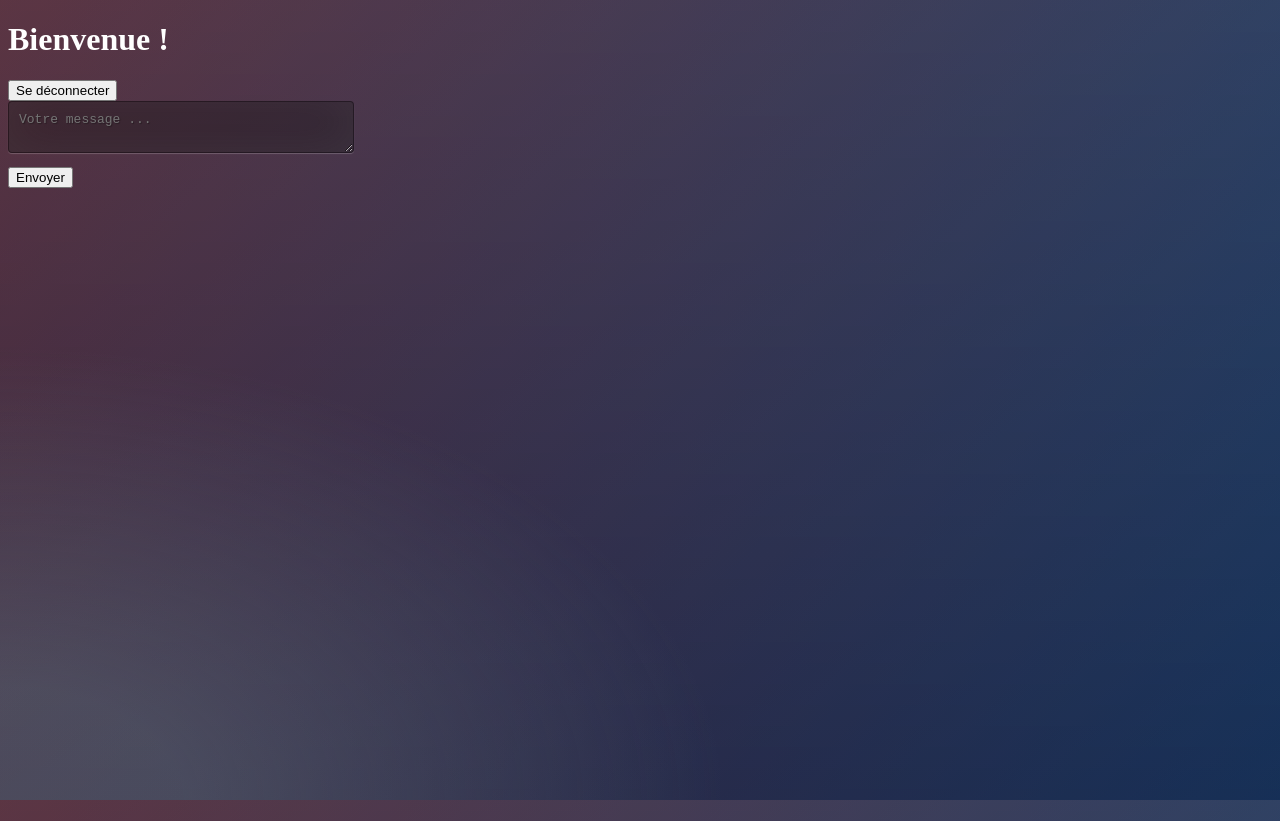
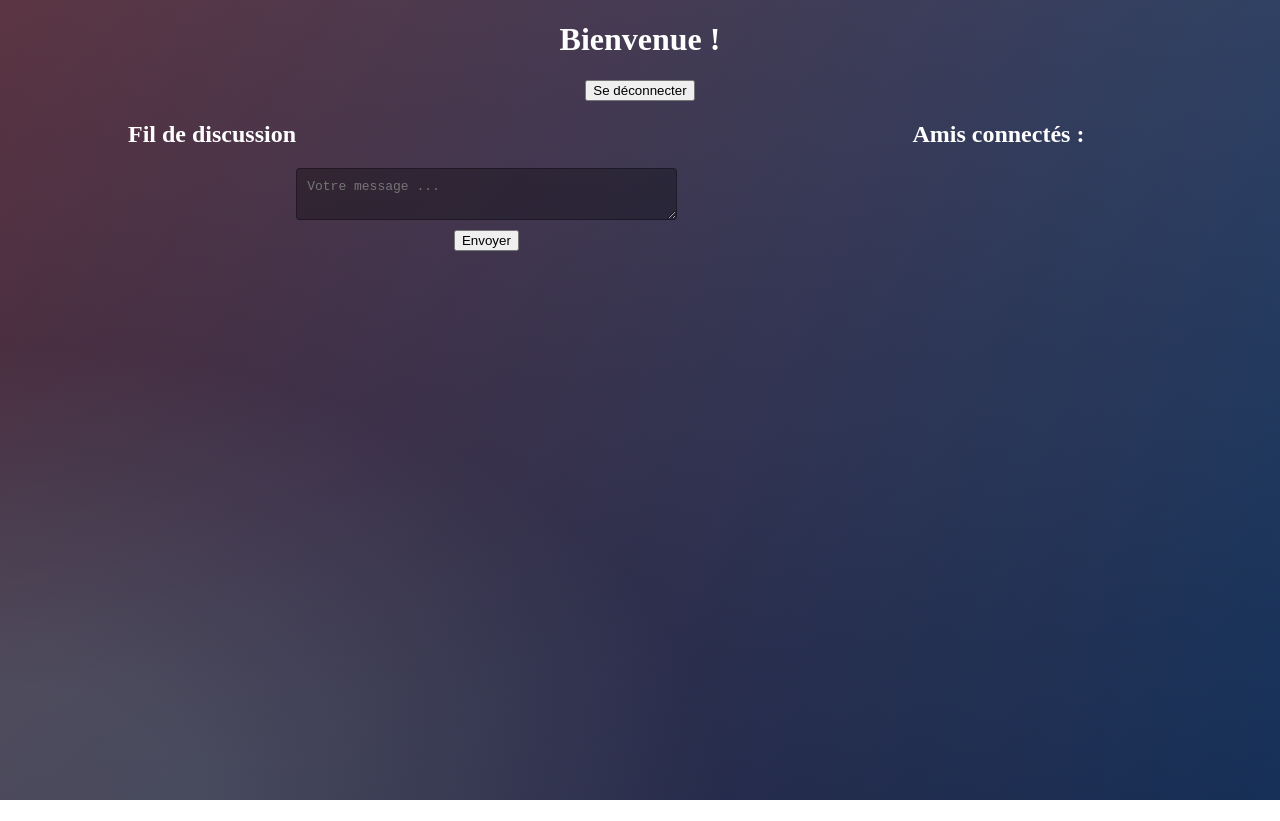
Before and after one commit to Prototype91/kwick, a website: page private/chatroom.html in a window 1280 px wide. After the commit the page ends 800 px from the top, so only its background shows below. Drawn offline with nearby package versions, Linux system fonts and the light colour scheme.

Commit message:
css improved for chat

```diff
--- a/css/chatroom.css
+++ b/css/chatroom.css
@@ -1,9 +1,18 @@
-.flex {
+header {
+    width: 80%;
+    margin: 0 auto;
+    text-align: center;
+}
+
+main {
+    width: 80%;
+    margin: 0 auto;
     display: flex;
+    justify-content: space-between;
 }
 
 textarea {
-    width: 100%;
+    width: 50%;
     margin-bottom: 10px;
     background: rgba(0, 0, 0, 0.3);
     border: none;
@@ -11,10 +20,43 @@ textarea {
     padding: 10px;
     font-size: 13px;
     color: #fff;
-    text-shadow: 1px 1px 1px rgba(0, 0, 0, 0.3);
     border: 1px solid rgba(0, 0, 0, 0.3);
     border-radius: 4px;
-    box-shadow: inset 0 -5px 45px rgba(100, 100, 100, 0.2),
-        0 1px 1px rgba(255, 255, 255, 0.2);
     transition: box-shadow 0.5s ease;
 }
+
+main div:first-of-type {
+    word-break: break-word;
+    width: 70%;
+}
+
+form {
+    display: flex;
+    flex-direction: column;
+    align-items: center;
+}
+
+#logged-users {
+    width: 30%;
+    text-align: center;
+}
+
+@media(max-width: 674px) {
+    main {
+        flex-direction: column;
+    }
+
+    main div:first-of-type {
+        word-break: break-word;
+        width: 100%;
+    }
+
+    #logged-users,
+    #messages-section p {
+        width: 100%;
+    }
+
+    #messages-section h1 {
+        text-align: center;
+    }
+}
--- a/css/style.css
+++ b/css/common.css
@@ -1,15 +1,7 @@
-* {
-    box-sizing: border-box;
-}
-
-html {
-    width: 100%;
-    height: 100%;
-    overflow: hidden;
-}
+@import url('https://fonts.googleapis.com/css2?family=Quicksand&display=swap');
 
 body {
-    width: 100%;
+    margin: 0;
     height: 100%;
     background: -webkit-radial-gradient(0% 100%,
             ellipse cover,
@@ -20,12 +12,11 @@ body {
             rgba(42, 60, 87, 0.4) 100%),
         linear-gradient(135deg, #670d10 0%, #092756 100%);
     background-attachment: fixed;
-    background-origin: inital;
-    background-repeat: no repeat;
 }
 
 p,
 a,
-h1 {
+h1,
+h2 {
     color: white;
 }
--- a/css/form.css
+++ b/css/form.css
@@ -9,6 +9,7 @@ html {
 }
 
 body {
+    margin: 0;
     width: 100%;
     height: 100%;
     background: -webkit-radial-gradient(0% 100%,
@@ -19,6 +20,7 @@ body {
             rgba(57, 173, 219, 0.25) 0%,
             rgba(42, 60, 87, 0.4) 100%),
         linear-gradient(135deg, #670d10 0%, #092756 100%);
+    background-attachment: fixed;
 }
 
 .btn {
@@ -40,7 +42,8 @@ body {
     border: none;
 }
 
-#login, #signup {
+#login,
+#signup {
     position: absolute;
     top: 50%;
     left: 50%;
@@ -49,7 +52,8 @@ body {
     height: 300px;
 }
 
-#login h1, #signup h1 {
+#login h1,
+#signup h1 {
     color: #fff;
     text-shadow: 0 0 10px rgba(0, 0, 0, 0.3);
     letter-spacing: 1px;
@@ -65,12 +69,8 @@ input {
     padding: 10px;
     font-size: 13px;
     color: #fff;
-    text-shadow: 1px 1px 1px rgba(0, 0, 0, 0.3);
     border: 1px solid rgba(0, 0, 0, 0.3);
     border-radius: 4px;
-    box-shadow: inset 0 -5px 45px rgba(100, 100, 100, 0.2),
-        0 1px 1px rgba(255, 255, 255, 0.2);
-    transition: box-shadow 0.5s ease;
 }
 
 input:focus {
--- /dev/null
+++ b/css/index.css
@@ -0,0 +1,12 @@
+body {
+    font-family: 'Quicksand', sans-serif;
+}
+
+main,
+header h1 {
+    text-align: center;
+}
+
+header h1 {
+    font-size: 25px;
+}
--- a/js/chatroom.js
+++ b/js/chatroom.js
@@ -25,7 +25,7 @@
             })
     })
 
-    $send_message_form.on('submit', function(e) {
+    $send_message_form.on('submit', function (e) {
         sendMessage(e);
     });
 
@@ -36,7 +36,7 @@
     })
         .then((response) => {
             const users = response.result.user;
-            for(let i = 0; i < users.length; i++) {
+            for (let i = 0; i < users.length; i++) {
                 $logged_users.append(`
                 <p>${users[i]}</p>
                 `);
@@ -71,8 +71,6 @@
         .then((response) => {
             const talk_list = response.result.talk;
             const pseudo = user_data.pseudo;
-            const id = user_data.id;
-            const token = user_data.token
             console.log(user_data);
 
             for (let i = 0; i < talk_list.length; i++) {
@@ -80,7 +78,7 @@
                 const msg = talk_list[i].content;
                 const user = talk_list[i].user_name;
                 $messages.append(`
-                <p>${user} - ${msg}</p>
+                <p class="message">${user} - ${msg}</p>
                 `);
             };
             $pseudo.append(pseudo);
--- a/private/chatroom.html
+++ b/private/chatroom.html
@@ -5,27 +5,31 @@
     <meta charset="UTF-8">
     <meta name="viewport" content="width=device-width, initial-scale=1.0">
     <title>Kwick - Chatroom</title>
-    <link rel="stylesheet" href="../css/style.css">
+    <link rel="stylesheet" href="../css/common.css">
     <link rel="stylesheet" href="../css/chatroom.css">
     <script defer src="https://unpkg.com/jquery"></script>
     <script defer src="../js/chatroom.js"></script>
 </head>
 
 <body>
-    <main>
+    <header>
         <h1>
             Bienvenue <span id="pseudo"></span> !
         </h1>
         <button id="logout">Se déconnecter</button>
-        <div class="flex">
+    </header>
+    <main>
         <div>
-                <section id='messages-section'></section>
+            <section id='messages-section'>
+                <h1>Fil de discussion</h1>
+            </section>
             <form id="send-message-form">
                 <textarea id="textarea-input" cols="30" rows="2" placeholder="Votre message ..." required></textarea>
                 <button type="submit">Envoyer</button>
             </form>
         </div>
-            <div id="logged-users"></div>
+        <div id="logged-users">
+            <h2>Amis connectés :</h2>
         </div>
     </main>
 </body>
```
Also changed, not shown: index.html (+8 -2 lines), js/index.js (deleted). Lines whose indentation alone changed are shown as unchanged.
